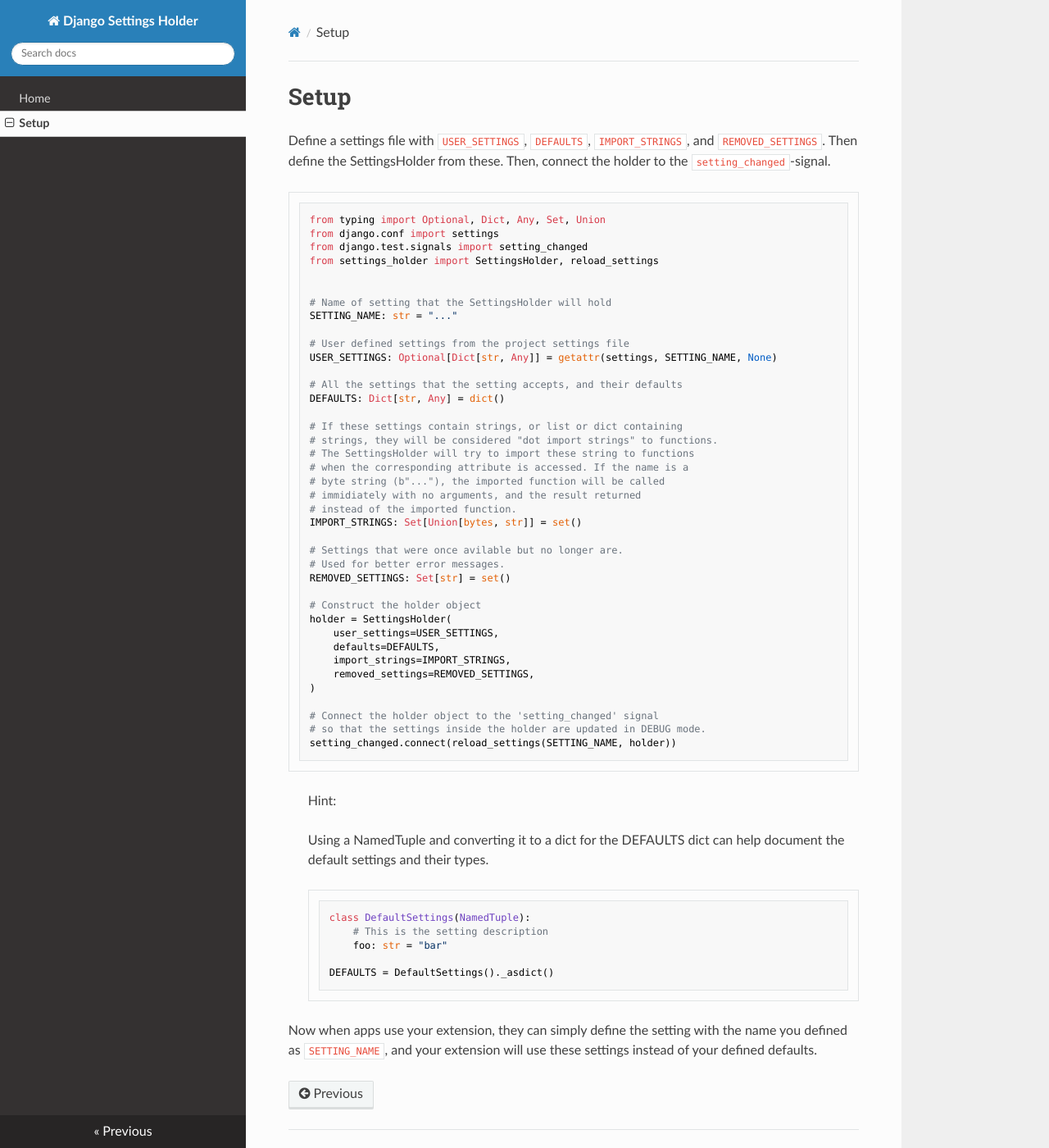
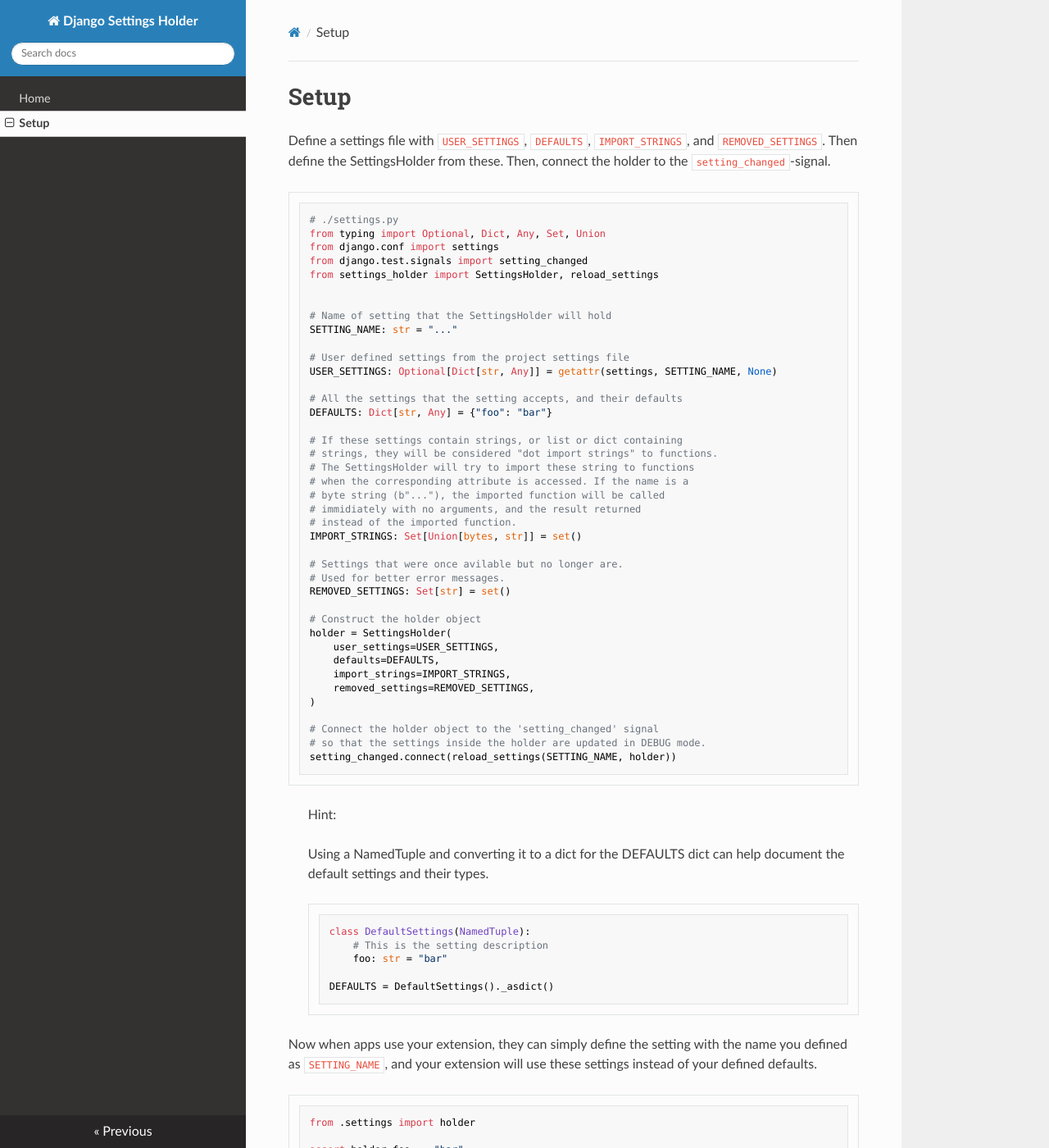
Before and after one commit to MrThearMan/django-settings-holder, an MkDocs documentation site: the page built from docs/setup.md, in a window 1280 px wide and 1400 px high. Shown: the whole window at 82% size. Built offline with MkDocs 1.6.1, drawn with Linux system fonts in a browser that asks for light colours; nearby versions of some CDN libraries; a script that is not in the unit is left out.

Commit message:
Documentation improvements

````diff
--- a/docs/setup.md
+++ b/docs/setup.md
@@ -4,6 +4,7 @@ Define a settings file with `USER_SETTINGS`, `DEFAULTS`, `IMPORT_STRINGS`, and `
 Then define the SettingsHolder from these. Then, connect the holder to the `setting_changed`-signal.
 
 ```python
+# ./settings.py
 from typing import Optional, Dict, Any, Set, Union
 from django.conf import settings
 from django.test.signals import setting_changed
@@ -17,7 +18,7 @@ SETTING_NAME: str = "..."
 USER_SETTINGS: Optional[Dict[str, Any]] = getattr(settings, SETTING_NAME, None)
 
 # All the settings that the setting accepts, and their defaults
-DEFAULTS: Dict[str, Any] = dict()
+DEFAULTS: Dict[str, Any] = {"foo": "bar"}
 
 # If these settings contain strings, or list or dict containing
 # strings, they will be considered "dot import strings" to functions.
@@ -62,3 +63,9 @@ setting_changed.connect(reload_settings(SETTING_NAME, holder))
 Now when apps use your extension, they can simply define the setting with the name
 you defined as `SETTING_NAME`, and your extension will use these settings instead of
 your defined defaults.
+
+```python
+from .settings import holder
+
+assert holder.foo == "bar"
+```
--- a/mkdocs.yml
+++ b/mkdocs.yml
@@ -10,10 +10,8 @@ theme:
     - json
     - console
 
-
 markdown_extensions:
   - pymdownx.superfences:
 
-
 extra_css:
   - css/docs.css
--- a/pyproject.toml
+++ b/pyproject.toml
@@ -44,7 +44,7 @@ python = ">=3.8,<4"
 [tool.poetry.dev-dependencies]
 pytest-cov = "^3.0.0"
 tomli = "1.2.3"
-pre-commit = "^2.16.0"
+pre-commit = "^2.17.0"
 tox-gh-actions = "^2.9.1"
 tox = "^3.24.5"
 coveralls = "^3.3.1"
````
Also changed, not shown: 1 other file.
